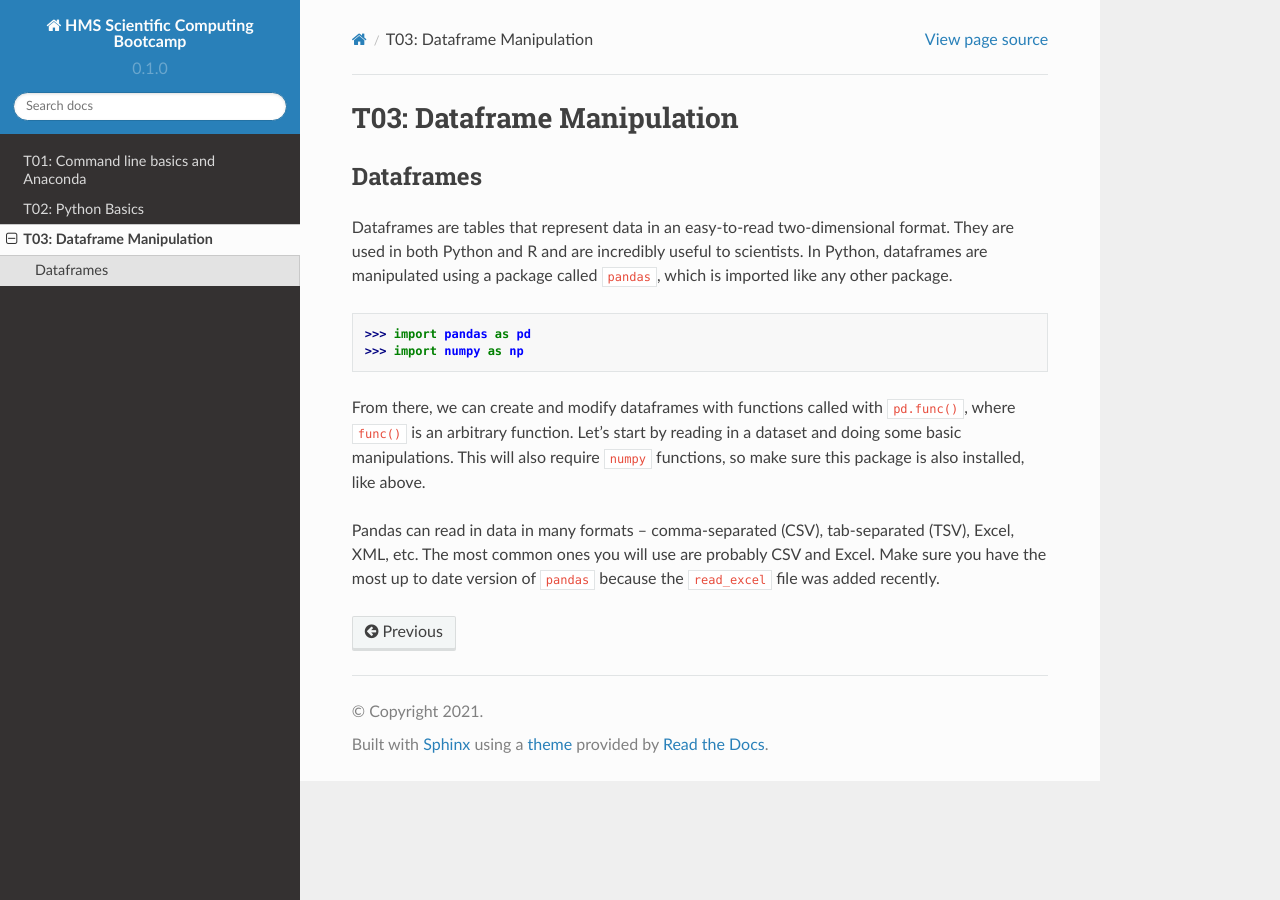
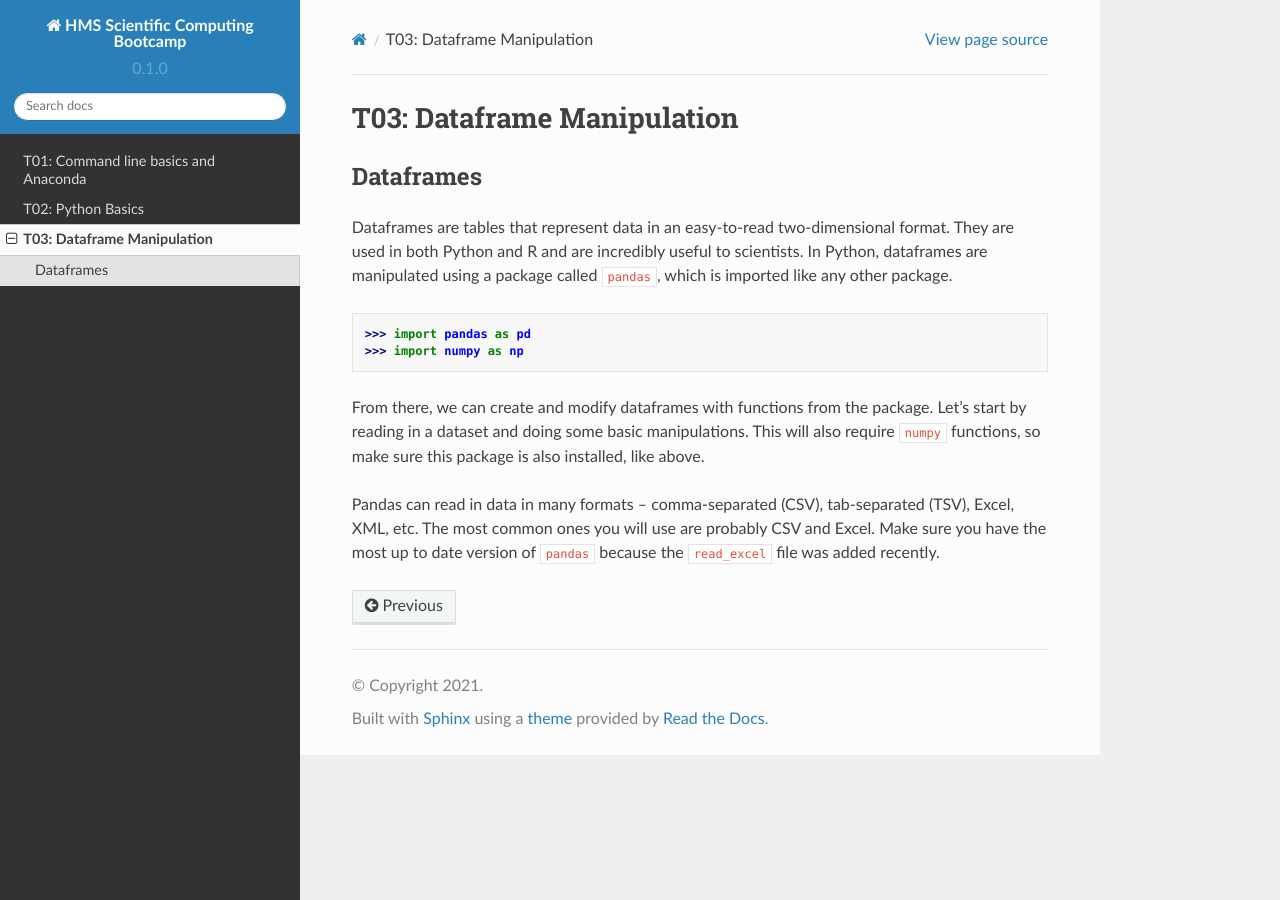
Before and after one commit to sanju99/hms_computing_bootcamp, a Sphinx documentation site: the page built from docs/source/t03.rst, in a window 1280 px wide. Built offline with Sphinx 7.4.7 and the Read the Docs theme 2.0.0, drawn with Linux system fonts in a browser that asks for light colours.

Commit message:
Update t03.rst

```diff
--- a/docs/source/t03.rst
+++ b/docs/source/t03.rst
@@ -9,6 +9,6 @@ Dataframes are tables that represent data in an easy-to-read two-dimensional for
 >>> import pandas as pd
 >>> import numpy as np
 
-From there, we can create and modify dataframes with functions called with ``pd.func()``, where ``func()`` is an arbitrary function. Let's start by reading in a dataset and doing some basic manipulations. This will also require ``numpy`` functions, so make sure this package is also installed, like above.
+From there, we can create and modify dataframes with functions from the package. Let's start by reading in a dataset and doing some basic manipulations. This will also require ``numpy`` functions, so make sure this package is also installed, like above.
 
 Pandas can read in data in many formats -- comma-separated (CSV), tab-separated (TSV), Excel, XML, etc. The most common ones you will use are probably CSV and Excel. Make sure you have the most up to date version of ``pandas`` because the ``read_excel`` file was added recently.
```
